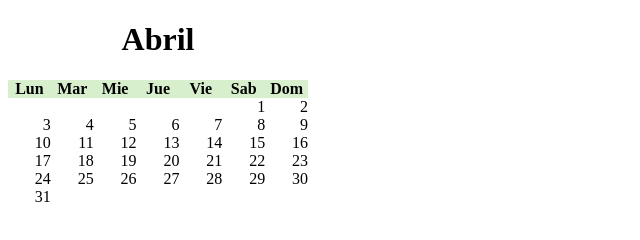
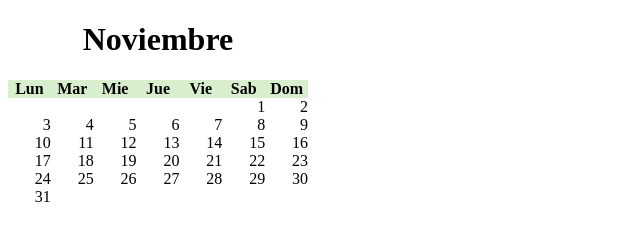
Before and after one commit to GabrielRomo33/Calendario, a plain HTML site: page Index.html in a window 1280 px wide. Shown: the whole page, without its empty margins (0-640 px from the left). Drawn offline with Linux system fonts and the light colour scheme.

Commit message:
commit Noviebre

```diff
--- a/Index.html
+++ b/Index.html
@@ -9,7 +9,7 @@
 </head>
 <body>
     <div>
-    <h1>Abril</h1>
+    <h1>Noviembre</h1>
     <ol>
         <li class="day-name">Lun</li>
         <li class="day-name">Mar</li>
```
